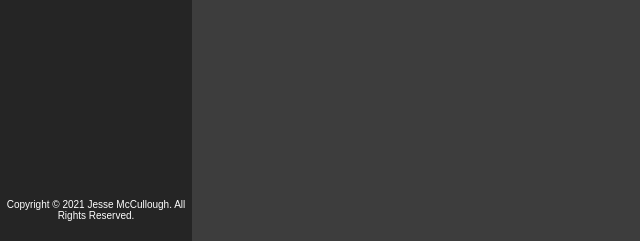
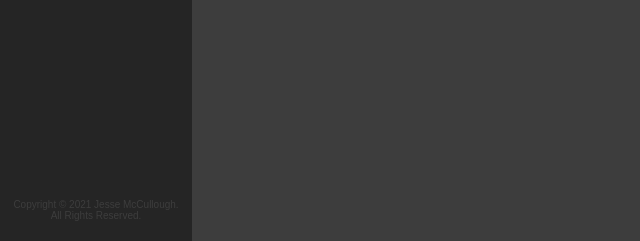
Before and after one commit to JesseMcCullough/cms, a PHP site: page /pages.php in a window 1280 px wide. Shown: the part 559-800 px from the top of the page, without its empty margins (0-640 px from the left). Run offline with PHP 8.4, Linux system fonts and the light colour scheme.

Commit message:
Fixed active link overriding color transition. Added padding to copyright text.

```diff
--- a/cms/styles/style.css
+++ b/cms/styles/style.css
@@ -64,16 +64,17 @@ body {
 .side-nav .active {
     padding-bottom: 10px;
     border-bottom: 1px solid #686868;
-    transition: border-color 0.4s;
+    transition: color 0.4s, border-color 0.4s;
 }
-
 
 .side-nav .copyright {
     position: absolute;
     bottom: 0;
     font-size: 0.625em;
     text-align: center;
-    margin: 0 auto 20px;
+    margin: 0 auto;
+    padding: 20px 10px;
+    color: #3d3d3d;
 }
 
 /***********/
```
